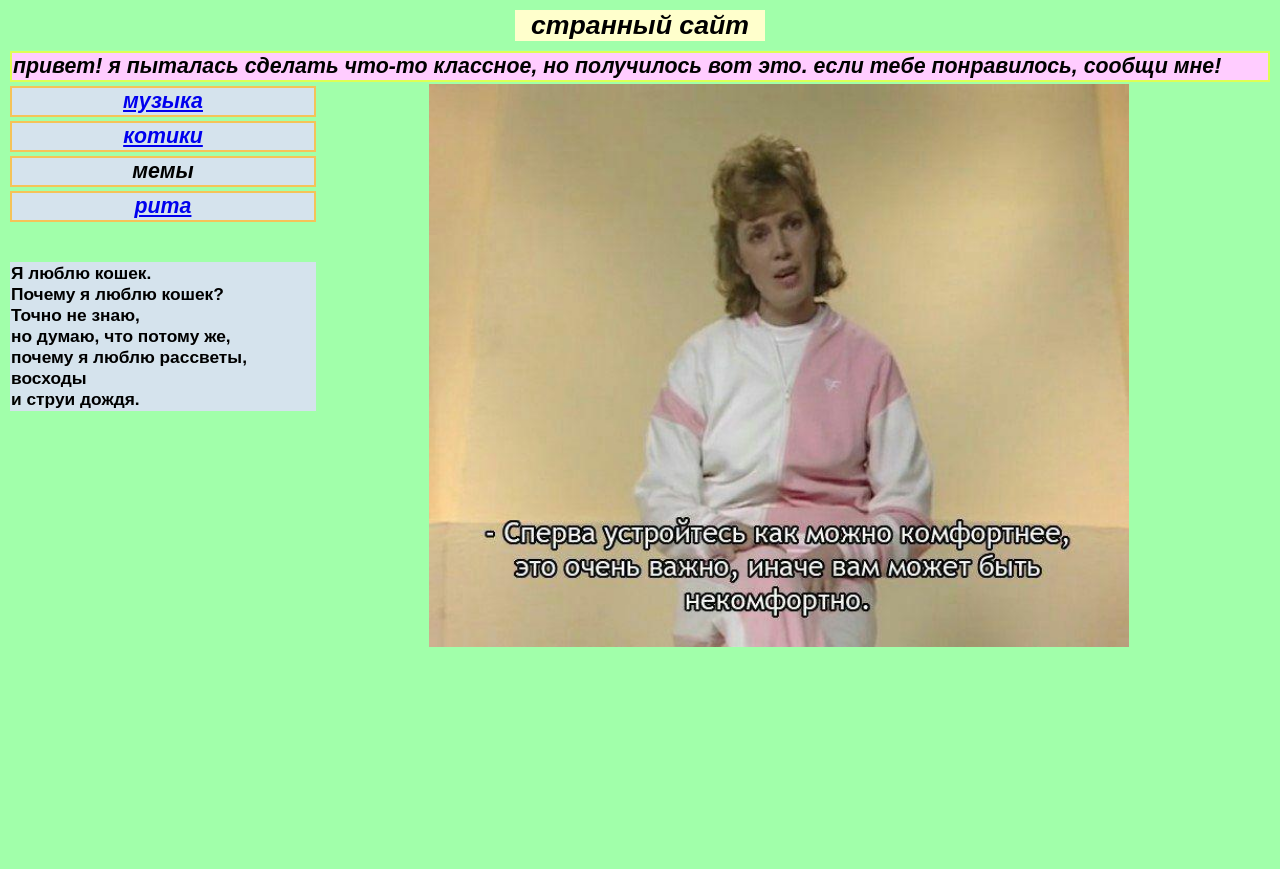
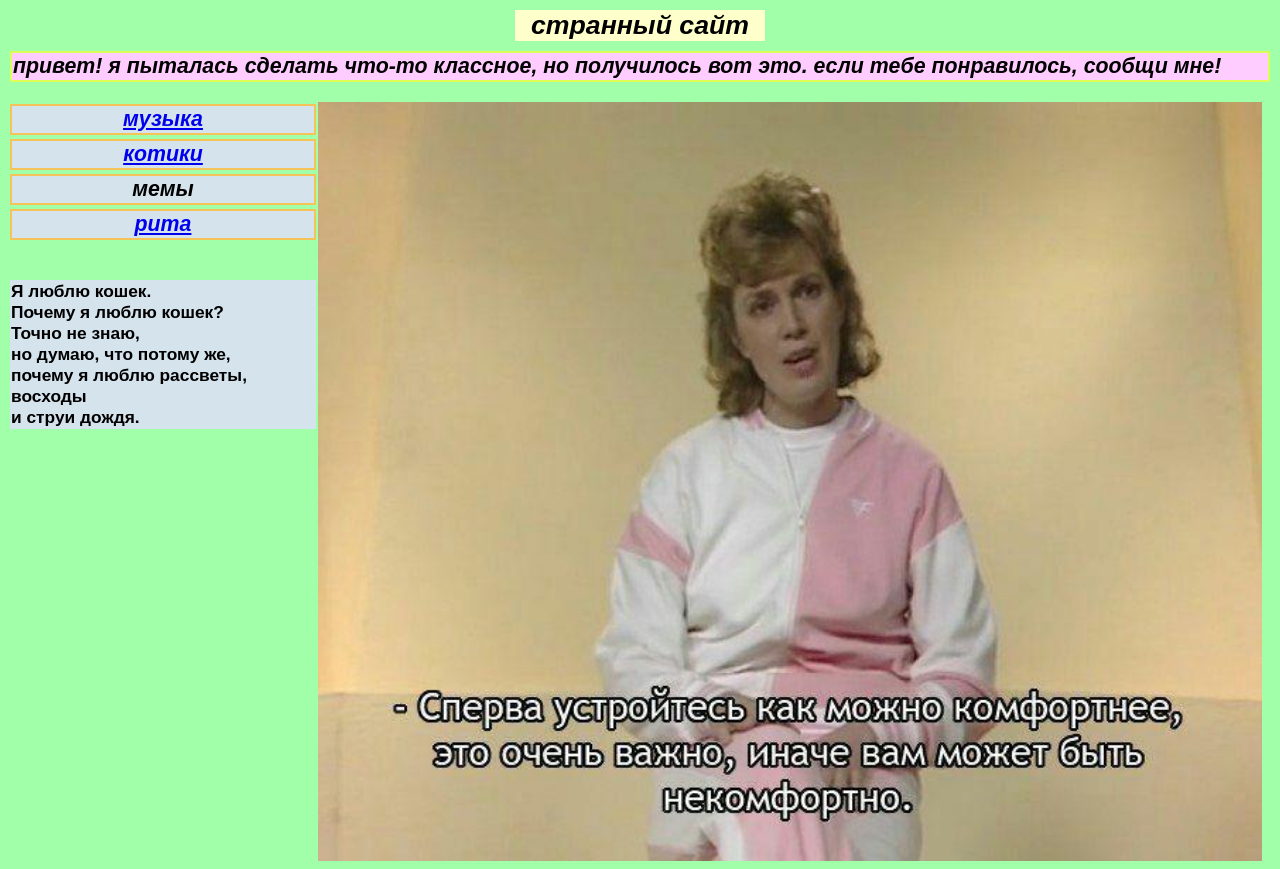
Before and after one commit to vetrokot/vetrokot.github.io, a plain HTML site: page index.html in a window 1280 px wide. Before the commit the page ends 800 px from the top, so only its background shows below. Drawn offline with Linux system fonts and the light colour scheme.

Commit message:
Update index.html

```diff
--- a/index.html
+++ b/index.html
@@ -76,7 +76,7 @@ text-align: left-side;
 .flexbox11 {
  display: flex;
  flex-direction: column;
-	flex: 1;
+
 }
 
 .flexbox111 {
@@ -84,9 +84,11 @@ display: flex;
 
 }
 .flexbox12{
- display: flex;
+ display: inline-block;
  flex-direction: column;
- flex: 2;
+	width: 100%;
+	 margin-left: 10% auto;
+
 }
 
 
@@ -96,7 +98,7 @@ display: flex;
 
 <div class="flexbox" id="rect"><em><b>странный сайт</b></em></div>
 <div id="r1"><em><b>привет! я пыталась сделать что-то классное, но получилось вот это. если тебе понравилось, сообщи мне! </b></em></div>
-
+<br>
 <div class="flexbox1">
 	<div class="flexbox11">
 		<div id="r"><a href="music.html"><em><b>музыка</b></em></a></div>
@@ -115,6 +117,6 @@ display: flex;
 		</div>
 	</div>
 	<div class="flexbox12">
-		<img src="c.jpg" width=700px; >
+		<img src="c.jpg" width="99%";>
 	</div>
 </div>
```
